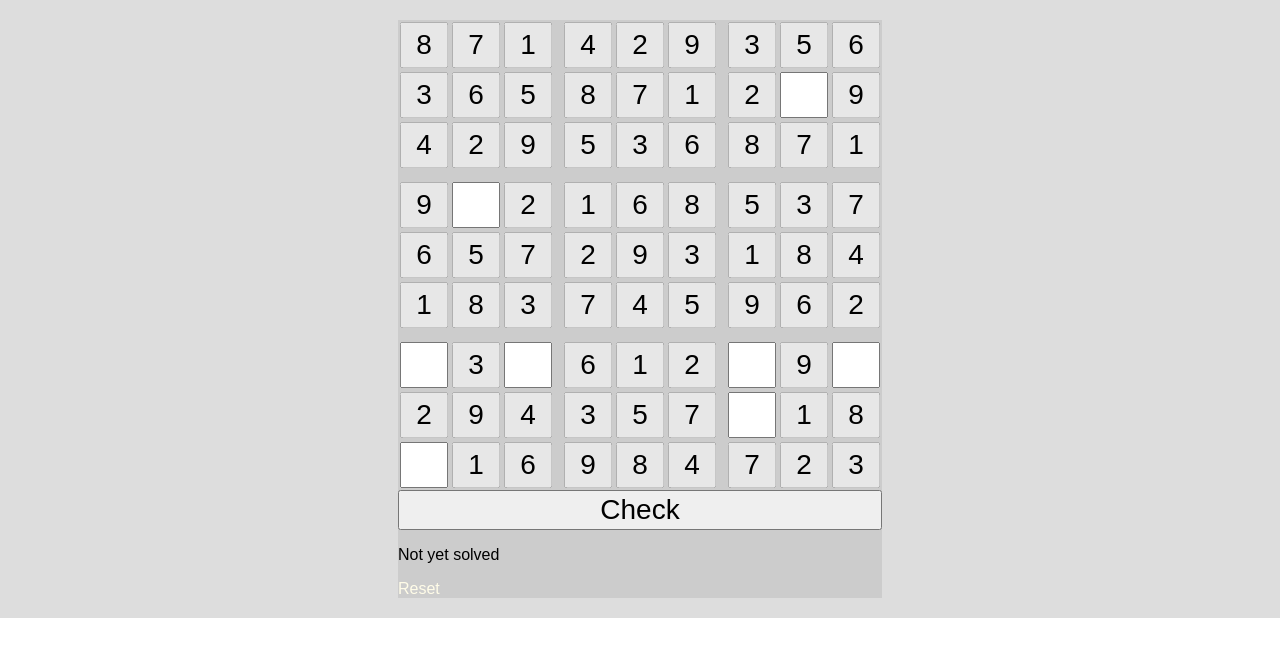
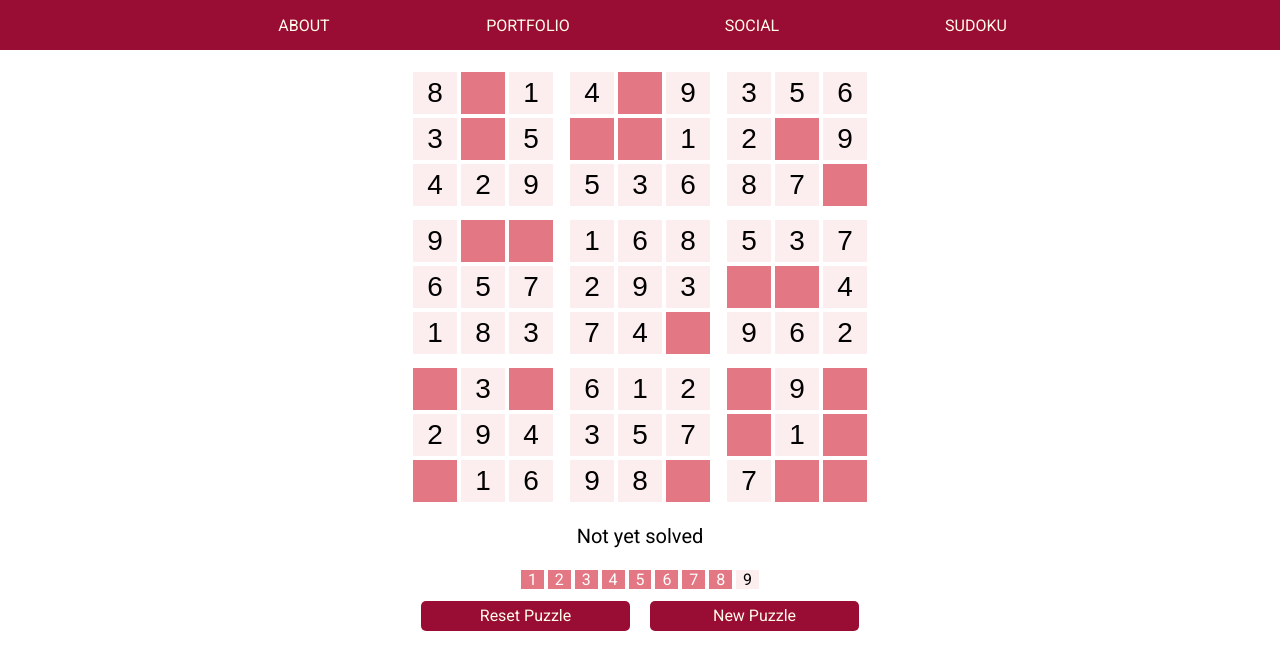
Before and after one commit to adamandrew-ml/portfolio, a Flask app: page /sudoku in a window 1280 px wide. Shown: the top 670 px of the page. Run offline with Flask 3, Linux system fonts and the light colour scheme.

Commit message:
sudoku checker functionality

```diff
--- a/portfolio_app/app.py
+++ b/portfolio_app/app.py
@@ -2,10 +2,9 @@ from flask import Flask, render_template, url_for, redirect, request
 import pandas as pd
 import numpy as np
 from flask_wtf import FlaskForm
-from wtforms import StringField, TextAreaField, StringField, BooleanField, RadioField, SubmitField, HiddenField
+from wtforms import StringField, SelectField, StringField, SubmitField, HiddenField
 from wtforms.validators import InputRequired, Length
 from datetime import datetime as dt
-import os
 import matplotlib.pyplot as plt
 
 
@@ -13,17 +12,15 @@ app = Flask("myapp")
 app.config['SECRET_KEY'] = 'temp_pw'
 
 
-
-
-
-
 class Sudoku:
 
-    def __init__(self, difficulty):
-        self.difficulty_choice = difficulty
+    def __init__(self):
+        self.reset_all()
+
+    def reset_all(self):
+        self.difficulty_choice = "Average"
         self.set_structure()
         self.set_difficulties()
-        self.create_puzzle()
         self.generate_puzzle()
 
     def set_structure(self):
@@ -40,10 +37,10 @@ class Sudoku:
     def set_difficulties(self):
         self.difficulties = {
             "Very Easy" : 0.1,
-            'Easy'      : 0.4,
-            "Average"   : 0.5,
-            "Hard"      : 0.6,
-            "Very Hard" : 0.9
+            'Easy'      : 0.2,
+            "Average"   : 0.3,
+            "Hard"      : 0.4,
+            "Very Hard" : 0.5
         }
 
     def get_availability(self, num_to_place):
@@ -104,123 +101,124 @@ class Sudoku:
         self.solution = self.vals
 
     def generate_puzzle(self):
+        self.create_puzzle()
         del_perc = self.difficulties[self.difficulty_choice]
         del_mask = np.random.choice(
             [0, 1], p = [del_perc, 1 - del_perc],
             size = 81).reshape((9,9))
         self.puzzle = self.solution * del_mask
 
-    def get_puzzle(self, solved = False):
-        if solved == True:
-            return self.solution
-        else:
-            return self.puzzle
 
 
 class SDK(FlaskForm):
 
-	Puzzle = Sudoku("Very Easy")
-	raw_data = Puzzle.get_puzzle(solved = False)
-	solution = Puzzle.get_puzzle(solved = True)
+	Puzzle = Sudoku()
 
-	field11 = StringField(validators=[], default = raw_data[0,0])
-	field12 = StringField(validators=[], default = raw_data[0,1])
-	field13 = StringField(validators=[], default = raw_data[0,2])
-	field14 = StringField(validators=[], default = raw_data[0,3])
-	field15 = StringField(validators=[], default = raw_data[0,4])
-	field16 = StringField(validators=[], default = raw_data[0,5])
-	field17 = StringField(validators=[], default = raw_data[0,6])
-	field18 = StringField(validators=[], default = raw_data[0,7])
-	field19 = StringField(validators=[], default = raw_data[0,8])
+	field11 = StringField(validators=[], default = Puzzle.puzzle[0,0])
+	field12 = StringField(validators=[], default = Puzzle.puzzle[0,1])
+	field13 = StringField(validators=[], default = Puzzle.puzzle[0,2])
+	field14 = StringField(validators=[], default = Puzzle.puzzle[0,3])
+	field15 = StringField(validators=[], default = Puzzle.puzzle[0,4])
+	field16 = StringField(validators=[], default = Puzzle.puzzle[0,5])
+	field17 = StringField(validators=[], default = Puzzle.puzzle[0,6])
+	field18 = StringField(validators=[], default = Puzzle.puzzle[0,7])
+	field19 = StringField(validators=[], default = Puzzle.puzzle[0,8])
 
-	field21 = StringField(validators=[], default = raw_data[1,0])
-	field22 = StringField(validators=[], default = raw_data[1,1])
-	field23 = StringField(validators=[], default = raw_data[1,2])
-	field24 = StringField(validators=[], default = raw_data[1,3])
-	field25 = StringField(validators=[], default = raw_data[1,4])
-	field26 = StringField(validators=[], default = raw_data[1,5])
-	field27 = StringField(validators=[], default = raw_data[1,6])
-	field28 = StringField(validators=[], default = raw_data[1,7])
-	field29 = StringField(validators=[], default = raw_data[1,8])
+	field21 = StringField(validators=[], default = Puzzle.puzzle[1,0])
+	field22 = StringField(validators=[], default = Puzzle.puzzle[1,1])
+	field23 = StringField(validators=[], default = Puzzle.puzzle[1,2])
+	field24 = StringField(validators=[], default = Puzzle.puzzle[1,3])
+	field25 = StringField(validators=[], default = Puzzle.puzzle[1,4])
+	field26 = StringField(validators=[], default = Puzzle.puzzle[1,5])
+	field27 = StringField(validators=[], default = Puzzle.puzzle[1,6])
+	field28 = StringField(validators=[], default = Puzzle.puzzle[1,7])
+	field29 = StringField(validators=[], default = Puzzle.puzzle[1,8])
 
-	field31 = StringField(validators=[], default = raw_data[2,0])
-	field32 = StringField(validators=[], default = raw_data[2,1])
-	field33 = StringField(validators=[], default = raw_data[2,2])
-	field34 = StringField(validators=[], default = raw_data[2,3])
-	field35 = StringField(validators=[], default = raw_data[2,4])
-	field36 = StringField(validators=[], default = raw_data[2,5])
-	field37 = StringField(validators=[], default = raw_data[2,6])
-	field38 = StringField(validators=[], default = raw_data[2,7])
-	field39 = StringField(validators=[], default = raw_data[2,8])
+	field31 = StringField(validators=[], default = Puzzle.puzzle[2,0])
+	field32 = StringField(validators=[], default = Puzzle.puzzle[2,1])
+	field33 = StringField(validators=[], default = Puzzle.puzzle[2,2])
+	field34 = StringField(validators=[], default = Puzzle.puzzle[2,3])
+	field35 = StringField(validators=[], default = Puzzle.puzzle[2,4])
+	field36 = StringField(validators=[], default = Puzzle.puzzle[2,5])
+	field37 = StringField(validators=[], default = Puzzle.puzzle[2,6])
+	field38 = StringField(validators=[], default = Puzzle.puzzle[2,7])
+	field39 = StringField(validators=[], default = Puzzle.puzzle[2,8])
 
-	field41 = StringField(validators=[], default = raw_data[3,0])
-	field42 = StringField(validators=[], default = raw_data[3,1])
-	field43 = StringField(validators=[], default = raw_data[3,2])
-	field44 = StringField(validators=[], default = raw_data[3,3])
-	field45 = StringField(validators=[], default = raw_data[3,4])
-	field46 = StringField(validators=[], default = raw_data[3,5])
-	field47 = StringField(validators=[], default = raw_data[3,6])
-	field48 = StringField(validators=[], default = raw_data[3,7])
-	field49 = StringField(validators=[], default = raw_data[3,8])
+	field41 = StringField(validators=[], default = Puzzle.puzzle[3,0])
+	field42 = StringField(validators=[], default = Puzzle.puzzle[3,1])
+	field43 = StringField(validators=[], default = Puzzle.puzzle[3,2])
+	field44 = StringField(validators=[], default = Puzzle.puzzle[3,3])
+	field45 = StringField(validators=[], default = Puzzle.puzzle[3,4])
+	field46 = StringField(validators=[], default = Puzzle.puzzle[3,5])
+	field47 = StringField(validators=[], default = Puzzle.puzzle[3,6])
+	field48 = StringField(validators=[], default = Puzzle.puzzle[3,7])
+	field49 = StringField(validators=[], default = Puzzle.puzzle[3,8])
 
-	field51 = StringField(validators=[], default = raw_data[4,0])
-	field52 = StringField(validators=[], default = raw_data[4,1])
-	field53 = StringField(validators=[], default = raw_data[4,2])
-	field54 = StringField(validators=[], default = raw_data[4,3])
-	field55 = StringField(validators=[], default = raw_data[4,4])
-	field56 = StringField(validators=[], default = raw_data[4,5])
-	field57 = StringField(validators=[], default = raw_data[4,6])
-	field58 = StringField(validators=[], default = raw_data[4,7])
-	field59 = StringField(validators=[], default = raw_data[4,8])
+	field51 = StringField(validators=[], default = Puzzle.puzzle[4,0])
+	field52 = StringField(validators=[], default = Puzzle.puzzle[4,1])
+	field53 = StringField(validators=[], default = Puzzle.puzzle[4,2])
+	field54 = StringField(validators=[], default = Puzzle.puzzle[4,3])
+	field55 = StringField(validators=[], default = Puzzle.puzzle[4,4])
+	field56 = StringField(validators=[], default = Puzzle.puzzle[4,5])
+	field57 = StringField(validators=[], default = Puzzle.puzzle[4,6])
+	field58 = StringField(validators=[], default = Puzzle.puzzle[4,7])
+	field59 = StringField(validators=[], default = Puzzle.puzzle[4,8])
 
-	field61 = StringField(validators=[], default = raw_data[5,0])
-	field62 = StringField(validators=[], default = raw_data[5,1])
-	field63 = StringField(validators=[], default = raw_data[5,2])
-	field64 = StringField(validators=[], default = raw_data[5,3])
-	field65 = StringField(validators=[], default = raw_data[5,4])
-	field66 = StringField(validators=[], default = raw_data[5,5])
-	field67 = StringField(validators=[], default = raw_data[5,6])
-	field68 = StringField(validators=[], default = raw_data[5,7])
-	field69 = StringField(validators=[], default = raw_data[5,8])
+	field61 = StringField(validators=[], default = Puzzle.puzzle[5,0])
+	field62 = StringField(validators=[], default = Puzzle.puzzle[5,1])
+	field63 = StringField(validators=[], default = Puzzle.puzzle[5,2])
+	field64 = StringField(validators=[], default = Puzzle.puzzle[5,3])
+	field65 = StringField(validators=[], default = Puzzle.puzzle[5,4])
+	field66 = StringField(validators=[], default = Puzzle.puzzle[5,5])
+	field67 = StringField(validators=[], default = Puzzle.puzzle[5,6])
+	field68 = StringField(validators=[], default = Puzzle.puzzle[5,7])
+	field69 = StringField(validators=[], default = Puzzle.puzzle[5,8])
 
-	field71 = StringField(validators=[], default = raw_data[6,0])
-	field72 = StringField(validators=[], default = raw_data[6,1])
-	field73 = StringField(validators=[], default = raw_data[6,2])
-	field74 = StringField(validators=[], default = raw_data[6,3])
-	field75 = StringField(validators=[], default = raw_data[6,4])
-	field76 = StringField(validators=[], default = raw_data[6,5])
-	field77 = StringField(validators=[], default = raw_data[6,6])
-	field78 = StringField(validators=[], default = raw_data[6,7])
-	field79 = StringField(validators=[], default = raw_data[6,8])
+	field71 = StringField(validators=[], default = Puzzle.puzzle[6,0])
+	field72 = StringField(validators=[], default = Puzzle.puzzle[6,1])
+	field73 = StringField(validators=[], default = Puzzle.puzzle[6,2])
+	field74 = StringField(validators=[], default = Puzzle.puzzle[6,3])
+	field75 = StringField(validators=[], default = Puzzle.puzzle[6,4])
+	field76 = StringField(validators=[], default = Puzzle.puzzle[6,5])
+	field77 = StringField(validators=[], default = Puzzle.puzzle[6,6])
+	field78 = StringField(validators=[], default = Puzzle.puzzle[6,7])
+	field79 = StringField(validators=[], default = Puzzle.puzzle[6,8])
 
-	field81 = StringField(validators=[], default = raw_data[7,0])
-	field82 = StringField(validators=[], default = raw_data[7,1])
-	field83 = StringField(validators=[], default = raw_data[7,2])
-	field84 = StringField(validators=[], default = raw_data[7,3])
-	field85 = StringField(validators=[], default = raw_data[7,4])
-	field86 = StringField(validators=[], default = raw_data[7,5])
-	field87 = StringField(validators=[], default = raw_data[7,6])
-	field88 = StringField(validators=[], default = raw_data[7,7])
-	field89 = StringField(validators=[], default = raw_data[7,8])
+	field81 = StringField(validators=[], default = Puzzle.puzzle[7,0])
+	field82 = StringField(validators=[], default = Puzzle.puzzle[7,1])
+	field83 = StringField(validators=[], default = Puzzle.puzzle[7,2])
+	field84 = StringField(validators=[], default = Puzzle.puzzle[7,3])
+	field85 = StringField(validators=[], default = Puzzle.puzzle[7,4])
+	field86 = StringField(validators=[], default = Puzzle.puzzle[7,5])
+	field87 = StringField(validators=[], default = Puzzle.puzzle[7,6])
+	field88 = StringField(validators=[], default = Puzzle.puzzle[7,7])
+	field89 = StringField(validators=[], default = Puzzle.puzzle[7,8])
 
-	field91 = StringField(validators=[], default = raw_data[8,0])
-	field92 = StringField(validators=[], default = raw_data[8,1])
-	field93 = StringField(validators=[], default = raw_data[8,2])
-	field94 = StringField(validators=[], default = raw_data[8,3])
-	field95 = StringField(validators=[], default = raw_data[8,4])
-	field96 = StringField(validators=[], default = raw_data[8,5])
-	field97 = StringField(validators=[], default = raw_data[8,6])
-	field98 = StringField(validators=[], default = raw_data[8,7])
-	field99 = StringField(validators=[], default = raw_data[8,8])
+	field91 = StringField(validators=[], default = Puzzle.puzzle[8,0])
+	field92 = StringField(validators=[], default = Puzzle.puzzle[8,1])
+	field93 = StringField(validators=[], default = Puzzle.puzzle[8,2])
+	field94 = StringField(validators=[], default = Puzzle.puzzle[8,3])
+	field95 = StringField(validators=[], default = Puzzle.puzzle[8,4])
+	field96 = StringField(validators=[], default = Puzzle.puzzle[8,5])
+	field97 = StringField(validators=[], default = Puzzle.puzzle[8,6])
+	field98 = StringField(validators=[], default = Puzzle.puzzle[8,7])
+	field99 = StringField(validators=[], default = Puzzle.puzzle[8,8])
 
 	check = SubmitField()
 	is_solved = "Not yet solved"
 
+	valid_1 = HiddenField(id = "valid_1", default = False)
+	valid_2 = HiddenField(id = "valid_2", default = False)
+	valid_3 = HiddenField(id = "valid_3", default = False)
+	valid_4 = HiddenField(id = "valid_4", default = False)
+	valid_5 = HiddenField(id = "valid_5", default = False)
+	valid_6 = HiddenField(id = "valid_6", default = False)
+	valid_7 = HiddenField(id = "valid_7", default = False)
+	valid_8 = HiddenField(id = "valid_8", default = False)
+	valid_9 = HiddenField(id = "valid_9", default = False)
 
 
-class MyForm(FlaskForm):
-	query = StringField('Query', validators=[InputRequired(), Length(max=100)])
-	submit = SubmitField("Click here")
+
 
 
 
@@ -230,53 +228,55 @@ class MyForm(FlaskForm):
 
 @app.route("/")
 def home():
-	return render_template("home.html")
+	return render_template("base.html")
+
+
 
 @app.route("/about")
 def about():
 	return render_template("about.html")
 
+
+
 @app.route("/portfolio")
 def portfolio():
 	return render_template("portfolio.html")
 
-@app.route("/sudoku/reset")
-def sudoku_reset():
-	return redirect(url_for("sudoku"))
 
-@app.route("/sudoku", methods = ["GET", "POST"])
+
+@app.route("/sudoku", methods = ["GET","POST"])
 def sudoku():
 
-	puzzle = SDK()
+	form = SDK()
+	for i in np.arange(1, 10):
+		if (form.Puzzle.puzzle == i).sum() == 9:
+			eval(f"form.valid_{i}").data = True
+		else:
+			eval(f"form.valid_{i}").data = False
 
 	for row in range(9):
 		for col in range(9):
-			if puzzle.raw_data[row,col] == 0:
-				texteval = f"puzzle.field{row+1}{col+1}"
+			if form.Puzzle.puzzle[row,col] == 0:
+				texteval = f"form.field{row+1}{col+1}"
 				eval(texteval).data = None
 				eval(texteval).render_kw = {}
 			else:
-				texteval = f"puzzle.field{row+1}{col+1}"
-				eval(texteval).data = puzzle.raw_data[row,col]
+				texteval = f"form.field{row+1}{col+1}"
+				eval(texteval).data = form.Puzzle.puzzle[row,col]
 				eval(texteval).render_kw = {"disabled": "disabled"}
 
-	print(request.method)
-	if puzzle.validate_on_submit():
+	if form.validate_on_submit():
 
 		all_data = []
 
 		for row in range(9):
 			for col in range(9):
-				texteval = f"puzzle.field{row+1}{col+1}"
+				texteval = f"form.field{row+1}{col+1}"
 
 				if eval(texteval).render_kw != {"disabled": "disabled"}:
-					try:
-						allfields = request.puzzle
-						mydata = allfields[f"field{row+1}{col+1}"]
-						print(f"SUCCESS: {row+1} {col+1}")
-						eval(texteval).data = mydata
-					except:
-						print(f"FAILED: {row+1} {col+1}")
+					allfields = request.form
+					mydata = allfields[f"field{row+1}{col+1}"]
+					eval(texteval).data = mydata
 
 				try:
 					all_data.append(int(eval(texteval).data))
@@ -285,12 +285,29 @@ def sudoku():
 
 		current_solution = np.array(all_data).reshape(9,9)
 
-		if (current_solution == puzzle.solution).all():
-			puzzle.is_solved = "SOLVED!!"
+		if (current_solution == form.Puzzle.solution).all():
+			form.is_solved = "SOLVED!!"
 
-		return render_template("sudoku.html", form = puzzle)
-		print(5)
-	return render_template("sudoku.html", form = puzzle)
+		for i in np.arange(1,10):
+			check_for_value = ((current_solution == i) == (form.Puzzle.solution == i)).all()
+			texteval = f"form.valid_{i}"
+			eval(texteval).data = check_for_value
+
+		print(form.valid_3.data)
+
+		return render_template("sudoku.html", form = form)
+
+	return render_template("sudoku.html", form = form)
+
+@app.route("/sudoku/reset")
+def sudoku_reset():
+	return redirect(url_for("sudoku"))
+
+@app.route("/sudoku/new")
+def sudoku_new():
+    SDK.Puzzle.reset_all()
+    return redirect(url_for("sudoku"))
+
 
 
 if __name__ == "__main__":
--- a/portfolio_app/static/style.css
+++ b/portfolio_app/static/style.css
@@ -7,6 +7,7 @@
 	--claretvilla: #490024ff;
 	--rusty-red: #d52941ff;
 	--lightcoral: #E37884ff;
+	--lightcoral-t : #E3788422;
 	--mistyrose: #F8DDE0ff;
 	--white: #fff;
 	--transition-speed: 1s;
@@ -14,6 +15,7 @@
 
 body {
 	margin: 0;
+	font-family: 'Roboto', sans-serif;
 }
 
 a {
@@ -26,57 +28,95 @@ ul {
 	padding: 0;
 }
 
-.baseclass {
-	height: 100vh;
-	font-family: 'Roboto', sans-serif;
+.nav-bar-top {
+	height: 50px;
+	width: 100%;
+	background-color: var(--claret);
 	color: var(--white);
-	background-color: var(--ivory);
-/*	padding: 20px;*/
 	display: flex;
 	justify-content: center;
 	align-items: center;
 }
 
-.landing {
+.nav-bar-ul {
 	display: flex;
-	background-color: var(--claret);
-	height:95%;
-	width: 95%;
-}
-
-.landingnav {
-	display: flex;
-	flex-basis: 100%;
-	height: 100px;
-	justify-content: space-around;
-	align-items: center;
-	font-size: 36px;
+	width: 70%;
+	text-align: center;
+	justify-content: center;
 	list-style-type: none;
 }
 
-.box-container {
+.nav-bar-ul li {
+	width: 25%;
+}
+
+
+.about-container {
+	margin: auto;
+	width: 60%;
+	font-family: Roboto;
+	font-size: 16px;
+}
+
+.about-image {
+	padding: 20px 0px;
+	text-align: center;
+	justify-content: center;
+}
+
+#about-img {
+	height: 320px;
+	width: 60%;
+	object-fit: cover;
+	object-position: 0 20%;
+	border-radius: 50px;
+}
+
+.about-textbox {
+	text-align: justify;
+}
+
+.about-icon-boxes {
+	margin-top: 20px;
+	display: flex;
+	width: 100%;
+	text-align: center;
+	justify-content: space-around;
+	list-style-type: none;
+}
+
+.about-icon-boxes li {
+/*	background-color: red;*/
+	margin: 10px;
+	width: 20%;
+}
+
+.about-icon-boxes img {
+	object-fit: cover;
+	height: 35px;
+}
+
+
+
+
+
+.sudoku-container {
     height: 100%;
     padding: 20px 200px;
     display: flex;
    	align-items: center;
 	justify-content: center;
-	background-color: #dddddd;
-	font-family: Arial;
 }
 
-form {
-	background-color: #cccccc;
-}
-
-.mainrow-1 {
+.puzzle-mainrow-1 {
 	margin: 0px 0px 10px 0px;
 }
 
-.mainrow-2 {
+.puzzle-mainrow-2 {
 	margin: 0px;
 }
 
-.mainrow-3 {
+.puzzle-mainrow-3 {
 	margin: 10px 0px 0px 0px;
 }
 
@@ -95,23 +135,98 @@ form {
 
 .puzzle-item-m {
 	margin: 2px;
-	margin-right: 10px;
+	margin-right: 15px;
 	align-items: center;
 	justify-content: center;
 	text-align: center;
 }
 
 
-input {
+.is_valid {
+	display: flex;
+    align-items: center;
+    justify-content: center;
+}
+
+.is_valid div {
+	margin: 2px;
+	width: 5%;
+	align-items: center;
+	justify-content: center;
+	text-align: center;
+	background-color: blue;
+}
+
+/*
+	--gray: #7a7d7dff;
+	--rich-black: #0c1618ff;
+	--ivory: #fffce8ff;
+	--claret: #990d35ff;
+	--claretvilla: #490024ff;
+	--rusty-red: #d52941ff;
+	--lightcoral: #E37884ff;
+	--mistyrose: #F8DDE0ff;
+	--white: #fff;*/
+
+input[type=text] {
 	height: 40px;
 	width: 40px;
 	font-size: 28px;
-	color: black;
+	color: white;
 	text-align: center;
-/*	border-radius: 1px;*/
-/*	background-color: #;*/
+	border: none;
+	background-color: var(--lightcoral);
 }
 
-.check-solution input {
-	width: 100%;
+input[type=text][disabled="disabled"] {
+	background-color: var(--lightcoral-t);
+	color: black;
+	border-radius: 1px;
 }
+
+.check_hidden, #check {
+  visibility: hidden;
+  height: 0px;
+  width: 100%;
+  margin: 0;
+  padding: 0;
+  border: 0;
+}
+
+#solution_message {
+	margin: 20px 0px;
+	text-align: center;
+	font-size: 20px;
+/*	border: 1px solid red;*/
+}
+
+.sudoku_buttons {
+	display: flex;
+	align-items: center;
+	justify-content: center;
+	margin-top: 10px;
+/*	border: 1px solid black;*/
+}
+
+.sudoku_buttons div {
+	width: 50%;
+	margin: 0px 10px;
+	height: 30px;
+	color: red;
+	background-color: var(--claret);
+	text-align: center;
+	justify-content: center;
+	justify-self: center;
+	border-radius: 5px;
+}
+
+.sudoku_buttons div:hover {
+	opacity: 0.8;
+	transition: 0.2s;
+}
+
+.btn:hover {opacity: 1}
+
+.sudoku_buttons a {
+	line-height: 30px
+}
--- a/portfolio_app/templates/base.html
+++ b/portfolio_app/templates/base.html
@@ -10,6 +10,14 @@
 	<title></title>
 </head>
 <body>
+	<nav class = "nav-bar-top">
+        <ul class = "nav-bar-ul">
+            <li><a href="about">ABOUT</a></li>
+            <li><a href="portfolio">PORTFOLIO</a></li>
+            <li><a href="about">SOCIAL</a></li>
+            <li><a href="{{url_for('sudoku')}}">SUDOKU</a></li>
+        </ul>
+	</nav>
 	{% block content %}
 	{% endblock %}
 </body>
--- a/portfolio_app/templates/sudoku.html
+++ b/portfolio_app/templates/sudoku.html
@@ -1,13 +1,13 @@
 {% extends "base.html" %}
 {% block content %}
 
-<div class = box-container>
+<div class = sudoku-container>
 
-	<form method="POST" action="/">
+	<form method="POST" action="/sudoku">
 
 		{{ form.csrf_token }}
 
-		<div class = "mainrow-1">
+		<div class = "puzzle-mainrow-1">
 
 			<div class = puzzle-row >
 				<div class = puzzle-item>{{ form.field11 }}</div>
@@ -48,7 +48,7 @@
 		</div>
 
 
-		<div class = mainrow-2>
+		<div class = puzzle-mainrow-2>
 
 			<div class = puzzle-row >
 				<div class = puzzle-item>{{ form.field41 }}</div>
@@ -88,7 +88,7 @@
 
 		</div>
 
-		<div class = mainrow-3>
+		<div class = puzzle-mainrow-3>
 
 			<div class = puzzle-row >
 				<div class = puzzle-item>{{ form.field71 }}</div>
@@ -128,15 +128,59 @@
 
 		</div>
 
+		<div class = "check_hidden">{{ form.check }}</div>
+		<div class = "check_hidden">{{ form.valid_1 }}</div>
+		<div class = "check_hidden">{{ form.valid_2 }}</div>
+		<div class = "check_hidden">{{ form.valid_3 }}</div>
+		<div class = "check_hidden">{{ form.valid_4 }}</div>
+		<div class = "check_hidden">{{ form.valid_5 }}</div>
+		<div class = "check_hidden">{{ form.valid_6 }}</div>
+		<div class = "check_hidden">{{ form.valid_7 }}</div>
+		<div class = "check_hidden">{{ form.valid_8 }}</div>
+		<div class = "check_hidden">{{ form.valid_9 }}</div>
 
-		<div class = "check-solution">
-			{{ form.check }}
-			<p>{{ form.is_solved }}</p>
+
+		<div id = "solution_message">{{ form.is_solved }}</div>
+
+		<div class = is_valid >
+			<div id = is_valid_1>1</div>
+			<div id = is_valid_2>2</div>
+			<div id = is_valid_3>3</div>
+			<div id = is_valid_4>4</div>
+			<div id = is_valid_5>5</div>
+			<div id = is_valid_6>6</div>
+			<div id = is_valid_7>7</div>
+			<div id = is_valid_8>8</div>
+			<div id = is_valid_9>9</div>
 		</div>
 
-		<div class = "reset-solution"><a href="{{ url_for('sudoku_reset') }}">Reset</a></div>
+		<div class = "sudoku_buttons">
+			<div><a href="{{ url_for('sudoku_reset') }}">Reset Puzzle</a></div>
+			<div><a href="{{ url_for('sudoku_new')}}">New Puzzle</a></div>
+		</div>
+
+
+
 	</form>
 
 </div>
 
+<script>
+
+	function change_color() {
+		for (let i = 0; i < 9; i++) {
+			var this_logic   = "valid_"    + String(i+1);
+			var this_element = "is_valid_" + String(i+1);
+			if (document.getElementById(this_logic).value == "True") {
+				document.getElementById(this_element).style.backgroundColor = "#E3788422";
+				document.getElementById(this_element).style.color = "black";
+			} else {
+				document.getElementById(this_element).style.backgroundColor = "#E37884ff";
+				document.getElementById(this_element).style.color = "white";
+			}
+		}
+	}
+	change_color()
+
+</script>
 {% endblock %}
```
Also changed, not shown: portfolio_app/templates/about.html (+26 -5 lines), portfolio_app/templates/home.html (deleted, +0 -13 lines), portfolio_app/static/images/aa_img.jpeg (added), 3 other files.
